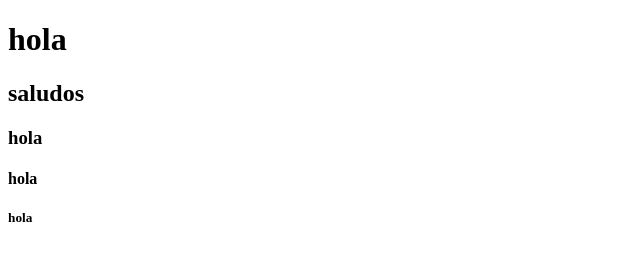
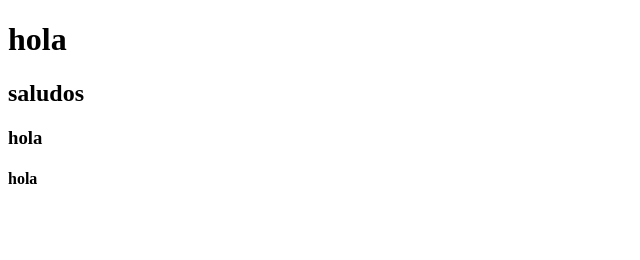
Before and after one commit to MariaLauraBarreto/proyecto2, a plain HTML site: page index.html in a window 1280 px wide. Shown: the full height of the page, 0-640 px from the left. Drawn offline with Linux system fonts and the light colour scheme.

Commit message:
arreglos 3

```diff
--- a/index.html
+++ b/index.html
@@ -10,6 +10,6 @@
     <h2>saludos</h2>
     <h3>hola</h3>
     <h4>hola</h4>
-    <h5>hola</h5>
+
 </body>
 </html>
```
